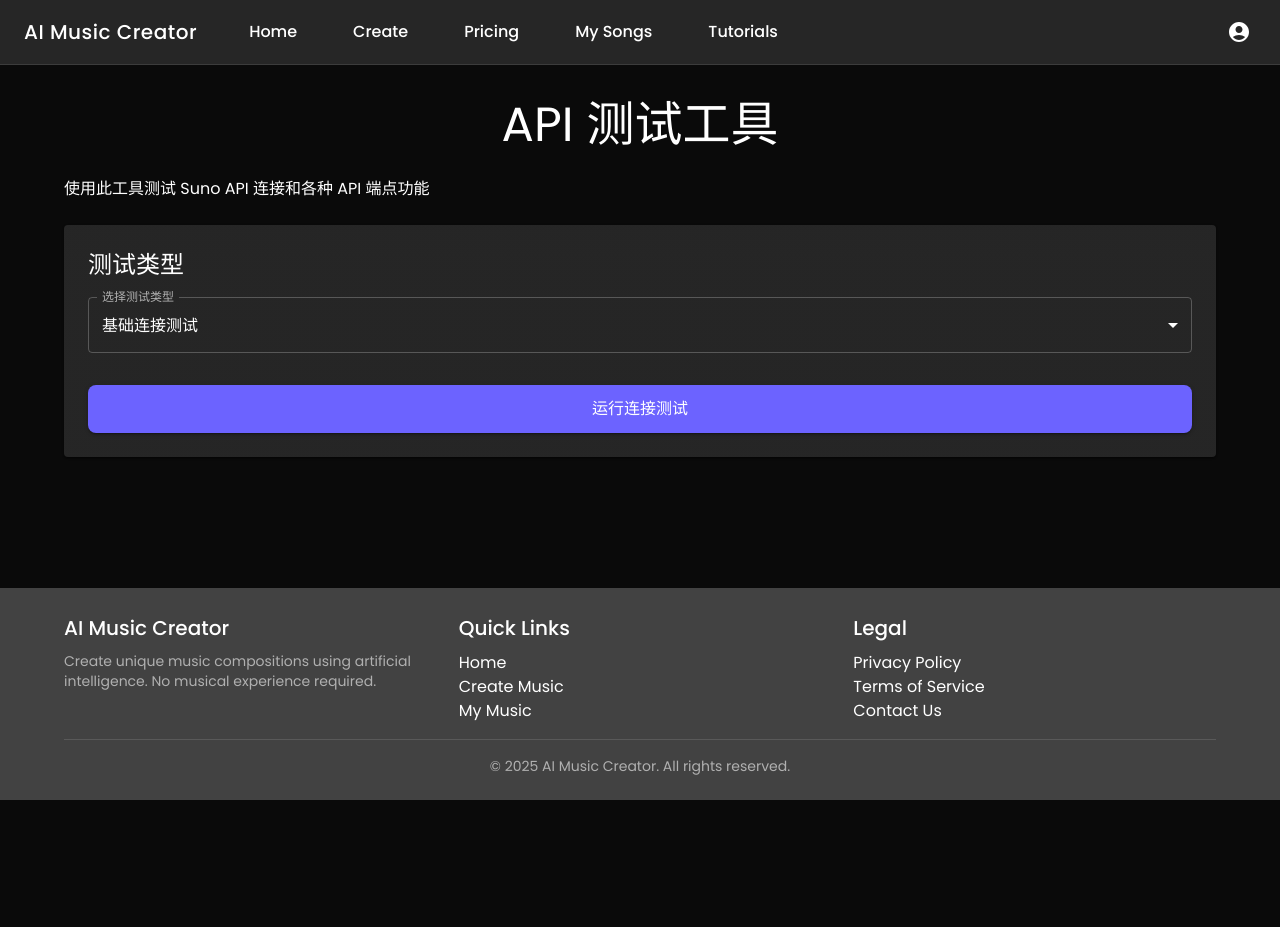
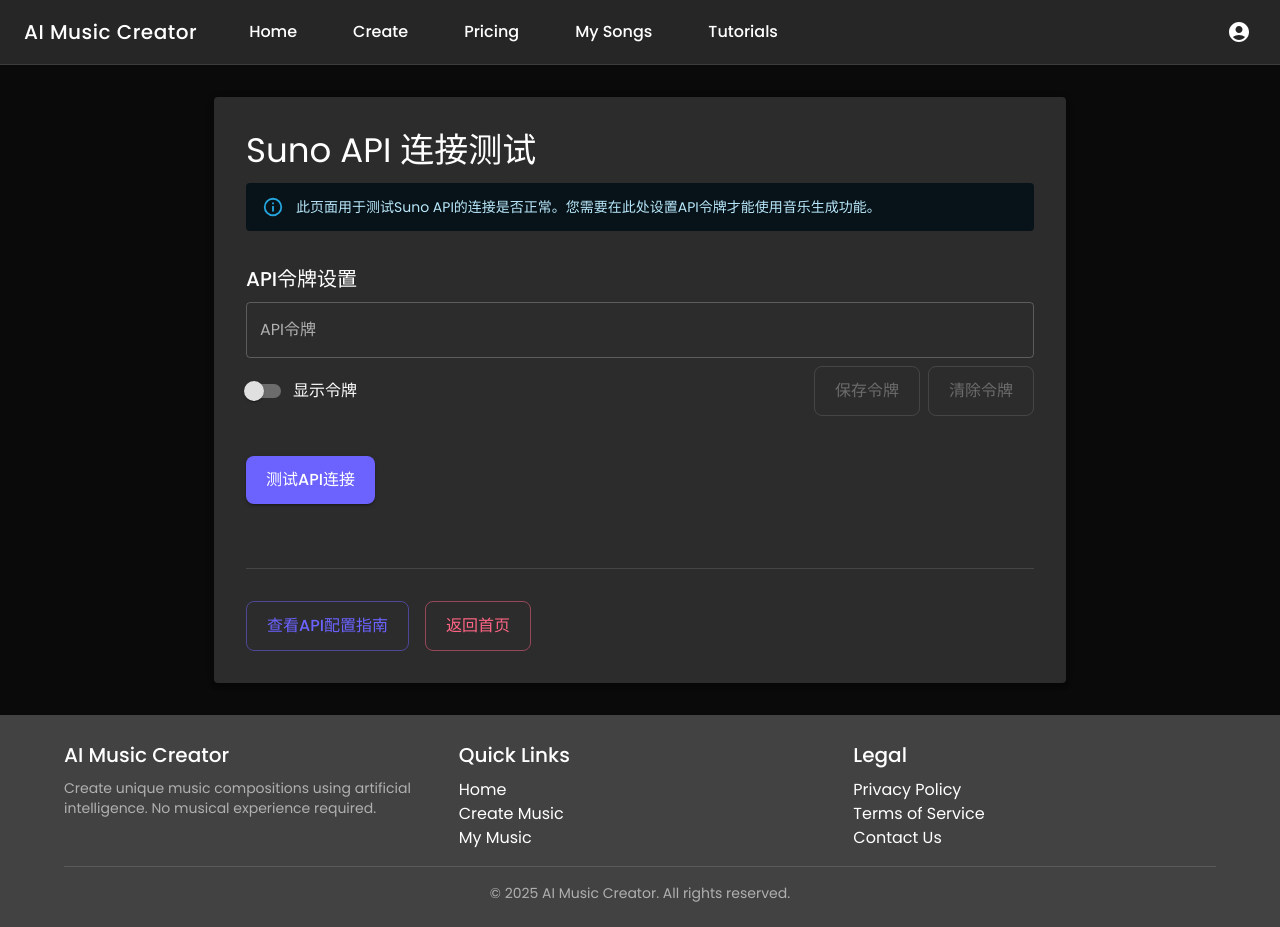
Before and after one commit to JANETCHEN1217/ai-music-creator, a React (Create React App) app: page /api-test in a window 1280 px wide. Before the commit the page ends 800 px from the top, so only its background shows below. Built offline with nearby package versions, Linux system fonts and the light colour scheme.

Commit message:
从根本上解决API问题：支持自定义API令牌，改进错误处理，完全重写API测试页面

```diff
--- a/src/pages/ApiTest.js
+++ b/src/pages/ApiTest.js
@@ -1,9 +1,9 @@
-import React, { useState } from 'react';
+import React, { useState, useEffect } from 'react';
 import axios from 'axios';
 import {
   Box, Button, Container, Typography, TextField, Select, MenuItem,
   FormControl, InputLabel, Paper, Grid, Divider, CircularProgress,
-  Chip, Stack, Alert, AlertTitle
+  Chip, Stack, Alert, AlertTitle, FormControlLabel, Switch
 } from '@mui/material';
 import { styled } from '@mui/system';
 
@@ -20,22 +20,50 @@
 
 const ApiTest = () => {
   const [loading, setLoading] = useState(false);
-  const [results, setResults] = useState(null);
+  const [result, setResult] = useState(null);
   const [error, setError] = useState(null);
   const [testType, setTestType] = useState('connection');
   const [customEndpoint, setCustomEndpoint] = useState('_open/suno/music/getState');
   const [customMethod, setCustomMethod] = useState('GET');
   const [customData, setCustomData] = useState('{}');
+  const [token, setToken] = useState('');
+  const [showToken, setShowToken] = useState(false);
+  const [tokenSaved, setTokenSaved] = useState(false);
+
+  // 组件加载时尝试从localStorage读取保存的令牌
+  useEffect(() => {
+    const savedToken = localStorage.getItem('sunoApiToken');
+    if (savedToken) {
+      setToken(savedToken);
+      setTokenSaved(true);
+    }
+  }, []);
+
+  // 保存令牌到localStorage
+  const saveToken = () => {
+    if (token) {
+      localStorage.setItem('sunoApiToken', token);
+      setTokenSaved(true);
+    }
+  };
+
+  // 清除令牌
+  const clearToken = () => {
+    localStorage.removeItem('sunoApiToken');
+    setToken('');
+    setTokenSaved(false);
+    setResult(null);
+  };
 
   // 运行测试连接
   const runConnectionTest = async () => {
     setLoading(true);
-    setResults(null);
+    setResult(null);
     setError(null);
 
     try {
       const response = await axios.get('/api/test-connection');
-      setResults(response.data);
+      setResult(response.data);
     } catch (err) {
       console.error('测试连接失败:', err);
       setError(err.message);
@@ -47,7 +75,7 @@
   // 运行自定义 API 测试
   const runCustomTest = async () => {
     setLoading(true);
-    setResults(null);
+    setResult(null);
     setError(null);
 
     try {
@@ -84,7 +112,7 @@
       console.log('发送请求:', config);
       const response = await axios(config);
 
-      setResults({
+      setResult({
         status: response.status,
         data: response.data
       });
@@ -111,7 +139,7 @@
   // 简单音乐生成测试
   const runSimpleMusicGenerate = async () => {
     setLoading(true);
-    setResults(null);
+    setResult(null);
     setError(null);
 
     try {
@@ -132,7 +160,7 @@
         data: requestData
       });
 
-      setResults({
+      setResult({
         status: response.status,
         data: response.data,
         message: '音乐生成请求已提交'
@@ -149,203 +177,153 @@
     }
   };
 
+  const testAPI = async () => {
+    setLoading(true);
+    setResult(null);
+    setError(null);
+
+    try {
+      // 测试API配置
+      const testResponse = await axios.post('/api/suno?path=generate', {
+        mvVersion: "chirp-v4",
+        inputType: "10",
+        makeInstrumental: "false",
+        gptDescriptionPrompt: "测试API连接"
+      }, {
+        headers: token ? { 'X-API-TOKEN': token } : {}
+      });
+
+      setResult(testResponse.data);
+      console.log('API测试成功:', testResponse.data);
+
+      // 如果测试成功但令牌尚未保存，自动保存
+      if (!tokenSaved && token) {
+        localStorage.setItem('sunoApiToken', token);
+        setTokenSaved(true);
+      }
+    } catch (err) {
+      console.error('API测试失败:', err);
+      setError(err.response?.data?.msg || err.message);
+    } finally {
+      setLoading(false);
+    }
+  };
+
   return (
-    <Container maxWidth="lg" sx={{ py: 4 }}>
-      <Box sx={{ display: 'flex', flexDirection: 'column', gap: 3 }}>
-        <Typography variant="h3" align="center">API 测试工具</Typography>
-        <Typography>使用此工具测试 Suno API 连接和各种 API 端点功能</Typography>
+    <Container maxWidth="md" sx={{ py: 4 }}>
+      <Paper elevation={3} sx={{ p: 4 }}>
+        <Typography variant="h4" component="h1" gutterBottom>
+          Suno API 连接测试
+        </Typography>
 
-        <Paper sx={{ p: 3 }}>
-          <Box sx={{ display: 'flex', flexDirection: 'column', gap: 2 }}>
-            <Typography variant="h5">测试类型</Typography>
-            <FormControl fullWidth>
-              <InputLabel>选择测试类型</InputLabel>
-              <Select
-                value={testType}
-                onChange={(e) => setTestType(e.target.value)}
-                label="选择测试类型"
-              >
-                <MenuItem value="connection">基础连接测试</MenuItem>
-                <MenuItem value="custom">自定义 API 请求</MenuItem>
-                <MenuItem value="generate">音乐生成测试</MenuItem>
-              </Select>
-            </FormControl>
+        <Alert severity="info" sx={{ mb: 4 }}>
+          此页面用于测试Suno API的连接是否正常。您需要在此处设置API令牌才能使用音乐生成功能。
+        </Alert>
 
-            {testType === 'custom' && (
-              <>
-                <Typography variant="h6">自定义 API 设置</Typography>
-                <Grid container spacing={2}>
-                  <Grid item xs={3}>
-                    <FormControl fullWidth>
-                      <InputLabel>请求方法</InputLabel>
-                      <Select
-                        value={customMethod}
-                        onChange={(e) => setCustomMethod(e.target.value)}
-                        label="请求方法"
-                      >
-                        <MenuItem value="GET">GET</MenuItem>
-                        <MenuItem value="POST">POST</MenuItem>
-                        <MenuItem value="PUT">PUT</MenuItem>
-                        <MenuItem value="DELETE">DELETE</MenuItem>
-                      </Select>
-                    </FormControl>
-                  </Grid>
-                  <Grid item xs={9}>
+        <Box sx={{ mb: 3 }}>
+          <Typography variant="h6" gutterBottom>
+            API令牌设置
+          </Typography>
           <TextField
             fullWidth
-                      label="API 路径"
-                      placeholder="例如: _open/suno/music/getState"
-                      value={customEndpoint}
-                      onChange={(e) => setCustomEndpoint(e.target.value)}
+            label="API令牌"
+            variant="outlined"
+            type={showToken ? "text" : "password"}
+            value={token}
+            onChange={(e) => {
+              setToken(e.target.value);
+              setTokenSaved(false);
+            }}
+            placeholder="请输入从Suno获取的API令牌"
+            sx={{ mb: 1 }}
           />
-                  </Grid>
-                </Grid>
-
-                <Typography>请求数据 (JSON 格式):</Typography>
-                <TextField
-                  fullWidth
-                  multiline
-                  rows={5}
-                  placeholder='{"key": "value"}'
-                  value={customData}
-                  onChange={(e) => setCustomData(e.target.value)}
+          <Box sx={{ display: 'flex', alignItems: 'center', justifyContent: 'space-between' }}>
+            <FormControlLabel
+              control={
+                <Switch
+                  checked={showToken}
+                  onChange={(e) => setShowToken(e.target.checked)}
                 />
-              </>
+              }
+              label="显示令牌"
+            />
+            <Box>
+              <Button
+                variant="outlined"
+                color="primary"
+                onClick={saveToken}
+                disabled={!token || tokenSaved}
+                size="small"
+                sx={{ mr: 1 }}
+              >
+                {tokenSaved ? "已保存" : "保存令牌"}
+              </Button>
+              <Button
+                variant="outlined"
+                color="error"
+                onClick={clearToken}
+                disabled={!token}
+                size="small"
+              >
+                清除令牌
+              </Button>
+            </Box>
+          </Box>
+          {tokenSaved && (
+            <Alert severity="success" sx={{ mt: 2 }}>
+              API令牌已保存，应用程序将使用此令牌调用API
+            </Alert>
           )}
+        </Box>
 
         <Button
           variant="contained"
           color="primary"
-              onClick={testType === 'generate' ? runSimpleMusicGenerate : handleRunTest}
+          onClick={testAPI}
           disabled={loading}
-              sx={{ mt: 2 }}
+          sx={{ mt: 2, mb: 4 }}
         >
-              {loading ? <CircularProgress size={24} color="inherit" /> : (
-                testType === 'connection'
-                  ? '运行连接测试'
-                  : testType === 'generate'
-                    ? '运行音乐生成测试'
-                    : '运行自定义测试'
+          {loading ? <CircularProgress size={24} color="inherit" /> : "测试API连接"}
+        </Button>
+
+        {error && (
+          <Alert severity="error" sx={{ mt: 2, mb: 2 }}>
+            <Typography variant="subtitle2">API测试失败</Typography>
+            <Typography variant="body2">{error}</Typography>
+          </Alert>
         )}
+
+        {result && (
+          <Box sx={{ mt: 3 }}>
+            <Alert severity="success" sx={{ mb: 2 }}>
+              API连接测试成功！服务器正常响应。
+            </Alert>
+
+            <Typography variant="h6" gutterBottom>API响应</Typography>
+            <Paper variant="outlined" sx={{ p: 2, bgcolor: '#1d1d1d', overflow: 'auto' }}>
+              <pre style={{ margin: 0, whiteSpace: 'pre-wrap', wordBreak: 'break-word' }}>
+                {JSON.stringify(result, null, 2)}
+              </pre>
+            </Paper>
+          </Box>
+        )}
+
+        <Divider sx={{ my: 4 }} />
+
+        <Box sx={{ mt: 2 }}>
+          <Button variant="outlined" color="primary" href="/api-guide">
+            查看API配置指南
+          </Button>
+          <Button
+            variant="outlined"
+            color="secondary"
+            href="/"
+            sx={{ ml: 2 }}
+          >
+            返回首页
           </Button>
         </Box>
       </Paper>
-
-        {loading && (
-          <Box sx={{ display: 'flex', justifyContent: 'center', flexDirection: 'column', alignItems: 'center', py: 4 }}>
-            <CircularProgress size={60} />
-            <Typography sx={{ mt: 2 }}>请求处理中...</Typography>
-          </Box>
-        )}
-
-        {error && (
-          <Paper sx={{ p: 3, bgcolor: '#fdeded' }}>
-            <Alert severity="error">
-              <AlertTitle>测试失败</AlertTitle>
-              <Typography sx={{ fontWeight: 'bold' }}>错误信息: {error.message || error}</Typography>
-
-              {error.status && (
-                <Typography sx={{ mt: 1 }}>状态码: {error.status}</Typography>
-              )}
-
-              {error.response && (
-                <Box sx={{ mt: 2 }}>
-                  <Typography sx={{ fontWeight: 'bold' }}>响应数据:</Typography>
-                  <CodeBlock>
-                    {JSON.stringify(error.response, null, 2)}
-                  </CodeBlock>
-                </Box>
-              )}
-            </Alert>
-          </Paper>
-        )}
-
-        {results && (
-          <Paper sx={{ p: 3, bgcolor: '#edf7ed' }}>
-            <Alert severity="success">
-              <AlertTitle>测试成功</AlertTitle>
-
-              {results.message && (
-                <Typography sx={{ mt: 1 }}>{results.message}</Typography>
-              )}
-
-              {results.status && (
-                <Box sx={{ mt: 1, display: 'flex', alignItems: 'center', gap: 1 }}>
-                  <Typography sx={{ fontWeight: 'bold' }}>状态码:</Typography>
-                  <Chip label={results.status} color="success" size="small" />
-                </Box>
-              )}
-
-              {results.apiConfig && (
-                <Box sx={{ mt: 2 }}>
-                  <Typography sx={{ fontWeight: 'bold' }}>API 配置:</Typography>
-                  <Stack direction="row" spacing={1} sx={{ mt: 1 }}>
-                    <Chip
-                      label={`URL: ${results.apiConfig.url || "未设置"}`}
-                      color={results.apiConfig.url ? "success" : "error"}
-                      size="small"
-                    />
-                    <Chip
-                      label={`Token: ${results.apiConfig.hasToken ? "已设置" : "未设置"}`}
-                      color={results.apiConfig.hasToken ? "success" : "error"}
-                      size="small"
-                    />
-                    <Chip
-                      label={`UserId: ${results.apiConfig.hasUserId ? "已设置" : "未设置"}`}
-                      color={results.apiConfig.hasUserId ? "success" : "error"}
-                      size="small"
-                    />
-                  </Stack>
-                </Box>
-              )}
-
-              {results.results && (
-                <Box sx={{ mt: 3 }}>
-                  <Typography variant="h6">测试结果:</Typography>
-                  <Divider sx={{ my: 1 }} />
-                  {results.results.map((result, index) => (
-                    <Paper key={index} sx={{ mt: 2, p: 2, bgcolor: result.success ? '#f0f7f0' : '#fdeded' }}>
-                      <Stack direction="row" spacing={1} alignItems="center">
-                        <Chip
-                          label={result.success ? "成功" : "失败"}
-                          color={result.success ? "success" : "error"}
-                          size="small"
-                        />
-                        <Typography sx={{ fontWeight: 'bold' }}>{result.method}</Typography>
-                        {result.status && <Chip label={result.status} size="small" />}
-                      </Stack>
-
-                      {result.error && (
-                        <Alert severity="error" sx={{ mt: 1 }}>
-                          错误: {result.error}
-                        </Alert>
-                      )}
-
-                      {(result.response || result.data) && (
-                        <Box sx={{ mt: 1 }}>
-                          <Typography sx={{ fontWeight: 'bold' }}>响应:</Typography>
-                          <CodeBlock>
-                            {JSON.stringify(result.response || result.data, null, 2)}
-                          </CodeBlock>
-                        </Box>
-                      )}
-                    </Paper>
-                  ))}
-                </Box>
-              )}
-
-              {results.data && !results.results && (
-                <Box sx={{ mt: 2 }}>
-                  <Typography sx={{ fontWeight: 'bold' }}>响应数据:</Typography>
-                  <CodeBlock>
-                    {JSON.stringify(results.data, null, 2)}
-                  </CodeBlock>
-                </Box>
-              )}
-            </Alert>
-          </Paper>
-        )}
-      </Box>
     </Container>
   );
 };
```
Also changed, not shown: api/suno.js (+90 -27 lines), src/services/musicService.js (+13 -4 lines). Lines whose indentation alone changed are shown as unchanged.
